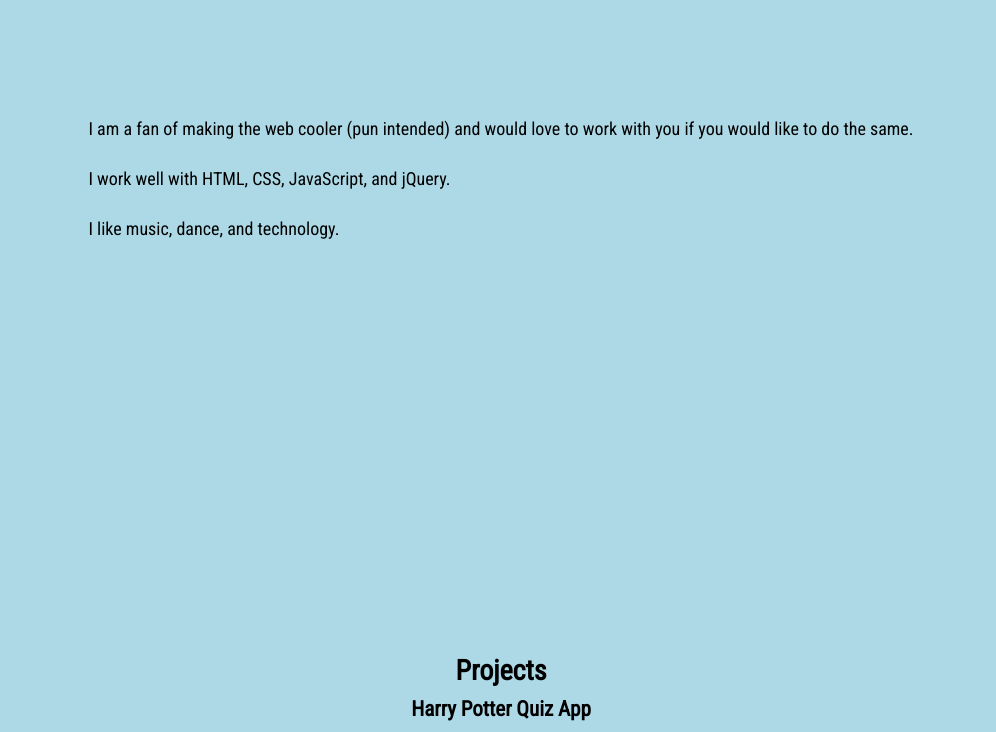
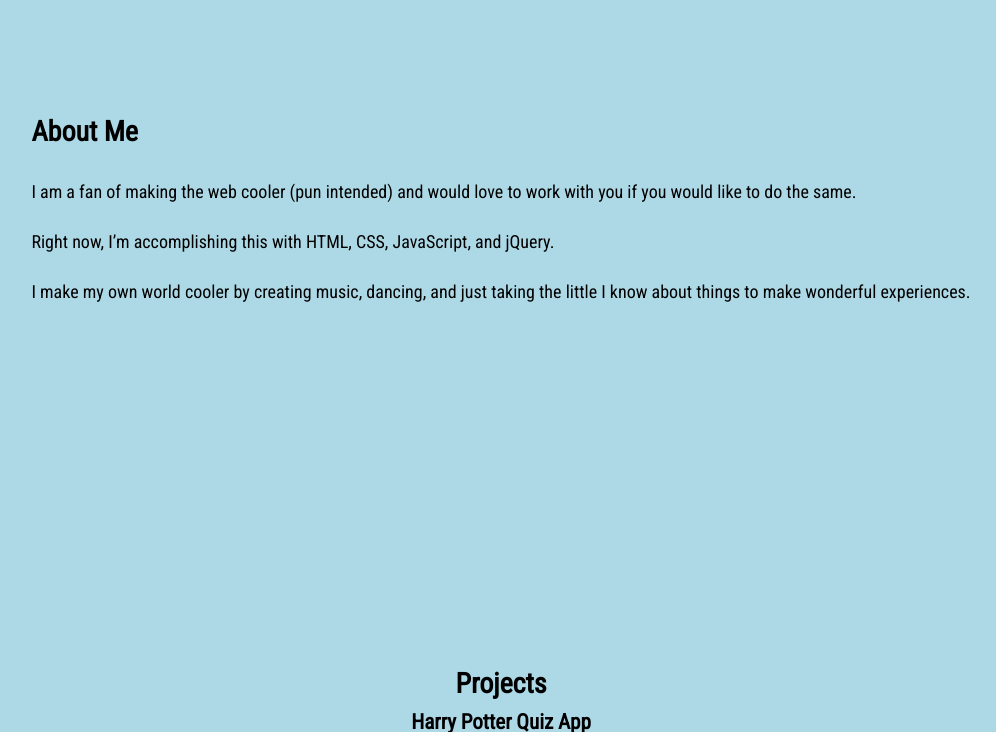
Before and after one commit to lalazang/portfolio-app, a plain HTML site: page index.html in a window 1280 px wide. Shown: the part 636-1368 px from the top of the page, without its empty margins (139-1135 px from the left). Drawn offline with Linux system fonts and the light colour scheme.

Commit message:
modified written content

```diff
--- a/index.html
+++ b/index.html
@@ -27,9 +27,10 @@
 
         <section class='bio'>
             <div class='linkMark' id='about'></div>
+            <h2>About Me</h2>
             <div>I am a fan of making the web cooler (pun intended) and would love to work with you if you would like to do the same.</div>
-            <div>I work well with HTML, CSS, JavaScript, and jQuery.</div>
-            <div>I like music, dance, and technology.</div>
+            <div>Right now, I’m accomplishing this with HTML, CSS, JavaScript, and jQuery.</div>
+            <div>I make my own world cooler by creating music, dancing, and just taking the little I know about things to make wonderful experiences.</div>
         </section>
 
         <section class='projects'>
--- a/style.css
+++ b/style.css
@@ -89,9 +89,9 @@ main {
     height: 800px
 }
 
-.projects h2 {
+.projects h2, .bio h2 {
     font-size: 28px;
-    margin: 10px;
+    margin-bottom: 10px;
 }
 
 .projects h3 {
```
